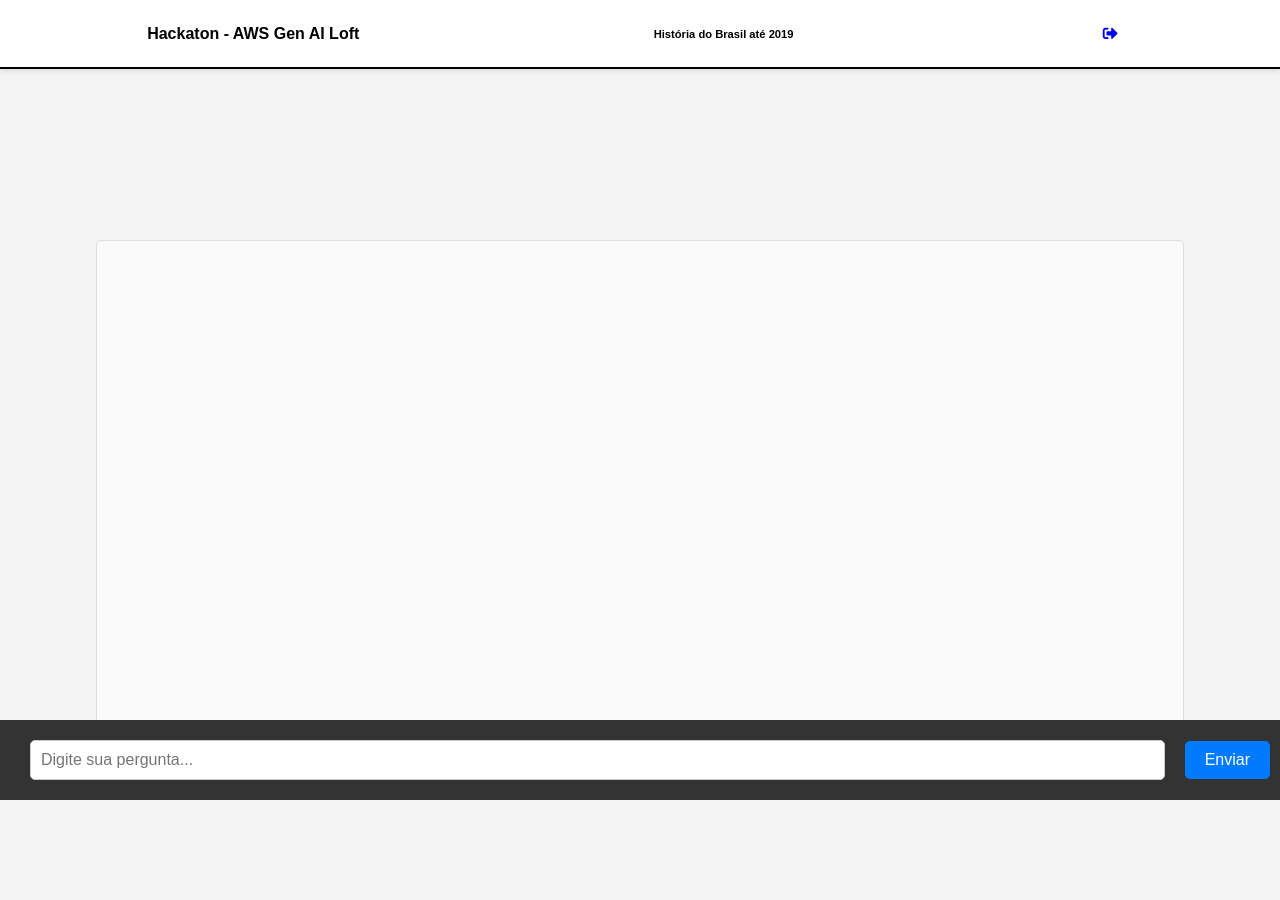
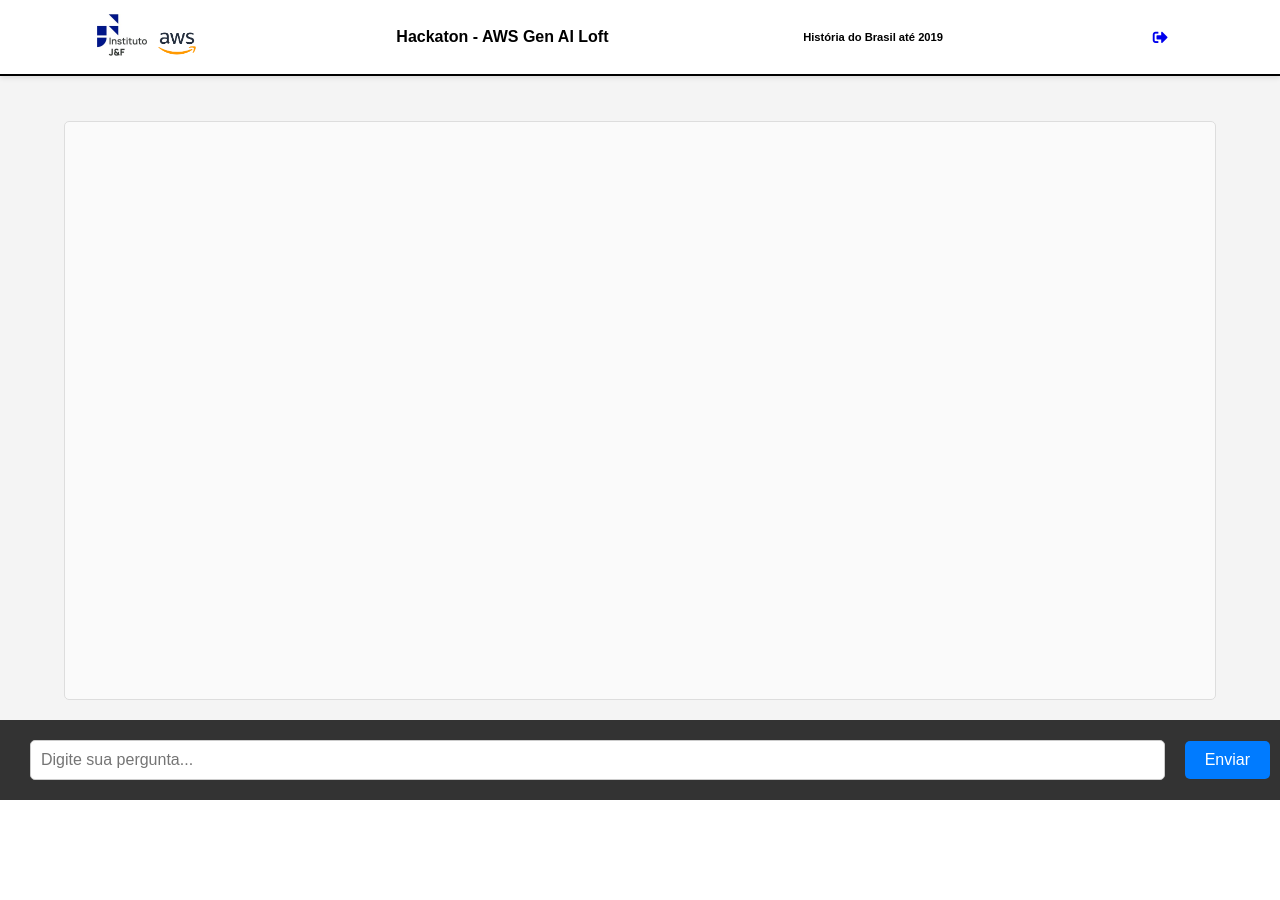
Before and after one commit to mayren-07/Jefiinho-J-F, a Flask app: page / in a window 1280 px wide. After the commit the page ends 800 px from the top, so only its background shows below. Run offline with Flask 3, Linux system fonts and the light colour scheme; the visitor is signed in with stand-in values (Sample User, id 1).

Commit message:
feature body

```diff
--- a/chatbot_project/static/css/styles.css
+++ b/chatbot_project/static/css/styles.css
@@ -7,7 +7,6 @@
     flex-direction: column;
     height: 100vh;
     background-color: #f4f4f4;
-    margin-top: calc(80px + 20px);
 }
 
 header {
@@ -32,7 +31,6 @@
 
 main {
     flex: 1;
-    margin-bottom: 60px;
     display: flex;
     flex-direction: column;
     justify-content: flex-start;
@@ -208,12 +206,10 @@
     a {
         font-size: .5em;
     }
-    .logo {
-        display: none;
-    }
     #chat-container {
-        width: 85%;
+        width: 90%;
         margin: 80px auto;
-        margin-top: calc(100px + 20px);
+        margin-top: calc(100px + 1px);
+
     }
 }
--- a/chatbot_project/templates/index.html
+++ b/chatbot_project/templates/index.html
@@ -1,5 +1,6 @@
 <!DOCTYPE html>
 <html lang="pt-br">
+
 <head>
     <meta charset="UTF-8">
     <meta name="viewport" content="width=device-width, initial-scale=1.0, maximum-scale=1.0, user-scalable=no">
@@ -7,13 +8,17 @@
     <link rel="stylesheet" href="https://cdnjs.cloudflare.com/ajax/libs/font-awesome/5.15.3/css/all.min.css" />
     <title>Chatbot - Hackaton</title>
 </head>
+
 <body>
     <header>
+        <Div>
             <img src="{{ url_for('static', filename='images/Jef.jpeg') }}" alt="Logo Esquerdo" class="logo">
+            <img src="{{ url_for('static', filename='images/AWS.png') }}" alt="Logo Direito" class="logo">
+        </Div>
         <h1>Hackaton - AWS Gen AI Loft</h1>
         <h3>História do Brasil até 2019</h3>
-        <a href="{{ url_for('logout') }}" style="float: right; margin: 15px; font-size: 15px;"><i class="fas fa-sign-out-alt"></i></a>
-        <img src="{{ url_for('static', filename='images/AWS.png') }}" alt="Logo Direito" class="logo">
+        <a href="{{ url_for('logout') }}" style="float: right; margin: 15px; font-size: 15px;"><i
+                class="fas fa-sign-out-alt"></i></a>
     </header>
 
     <main>
@@ -32,7 +37,7 @@
     </footer>
 
     <script>
-        document.getElementById('send-button').onclick = function() {
+        document.getElementById('send-button').onclick = function () {
             const userInput = document.getElementById('user-input').value;
             if (!userInput) return;
 
@@ -55,7 +60,7 @@
                 headers: {
                     'Content-Type': 'application/json'
                 },
-                body: JSON.stringify({ question: userInput})
+                body: JSON.stringify({ question: userInput })
             })
                 .then(response => response.json())
                 .then(data => {
@@ -76,4 +81,5 @@
         };
     </script>
 </body>
+
 </html>
```
Lines whose indentation alone changed are shown as unchanged.
